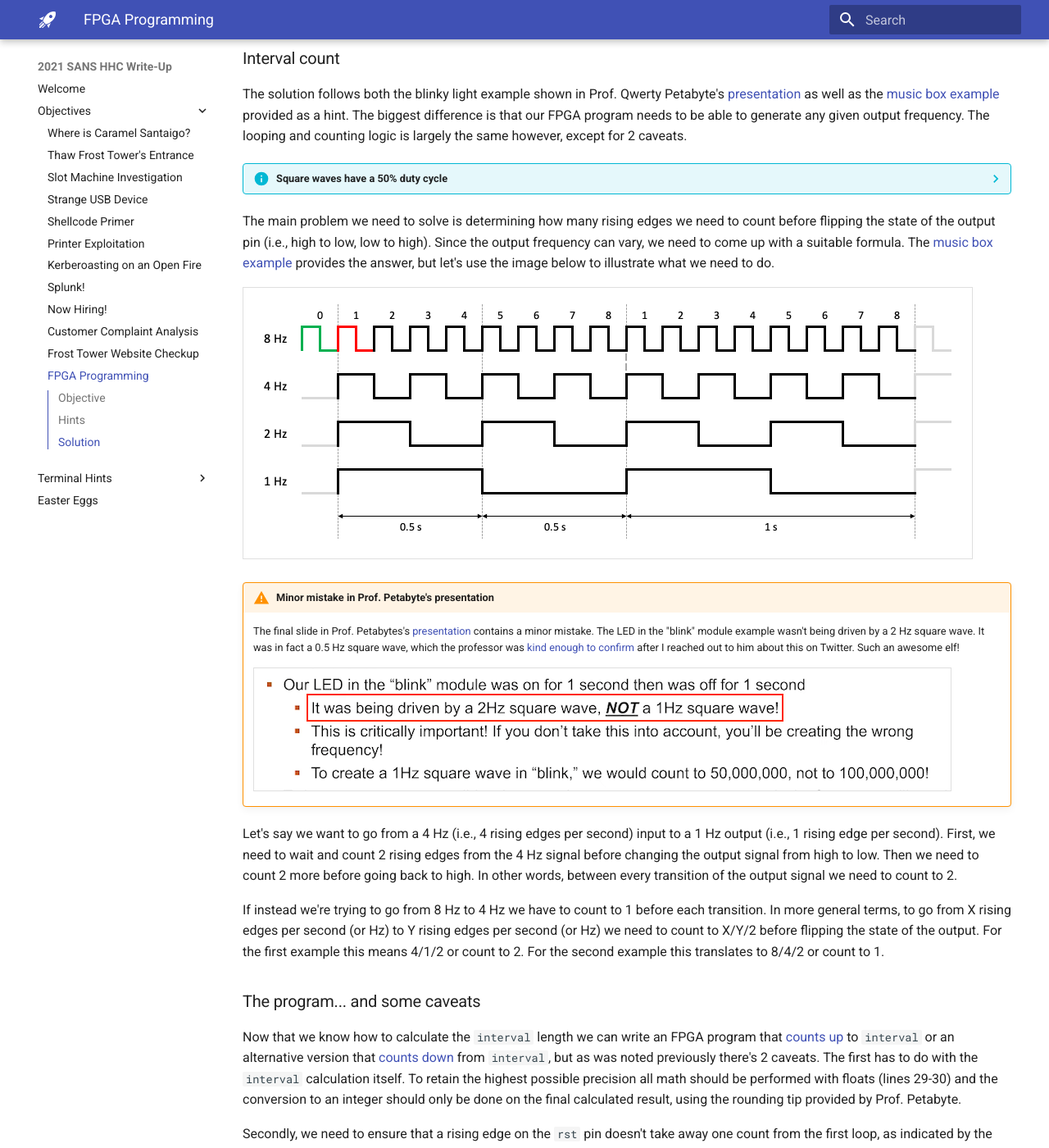
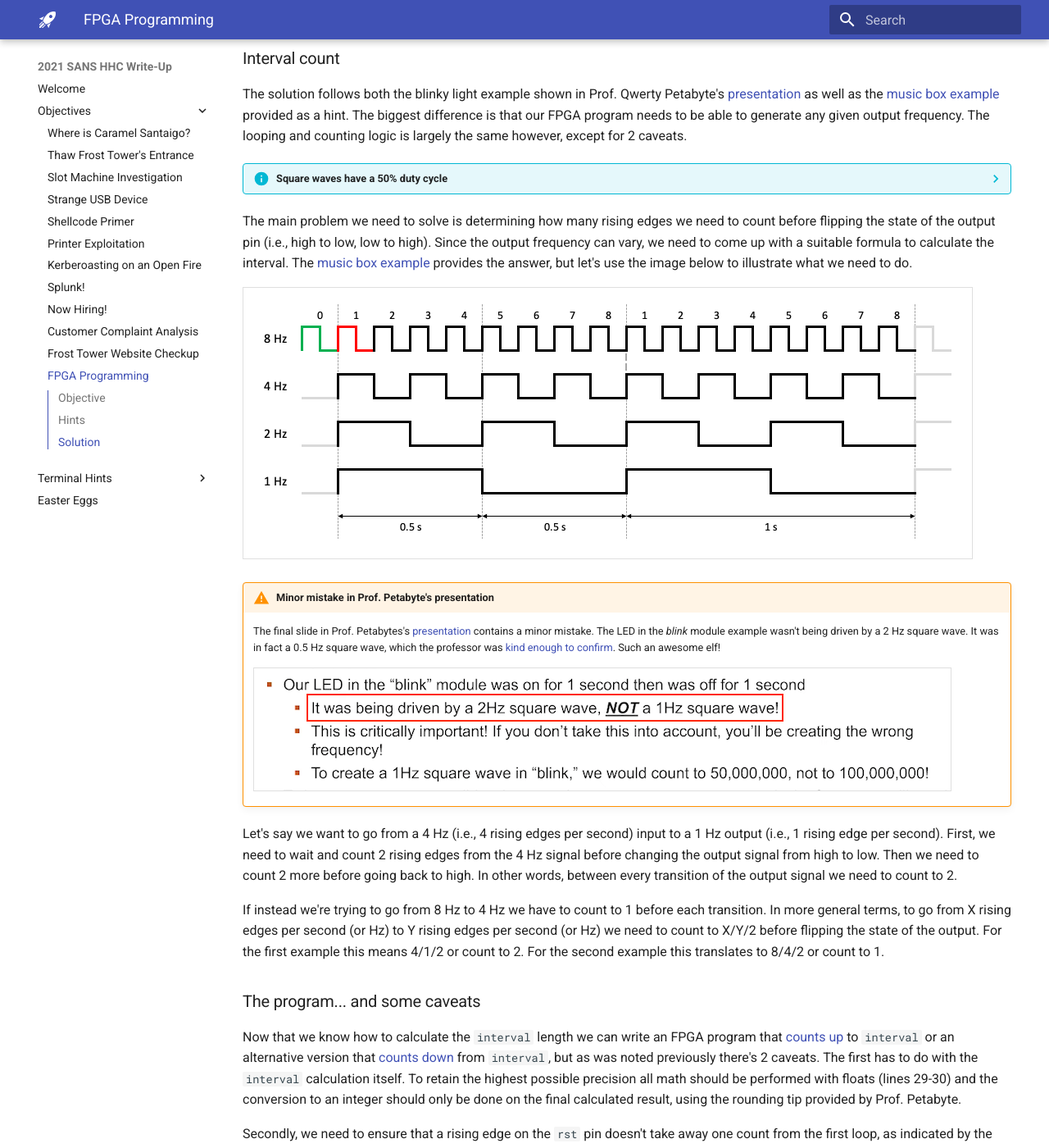
Before and after one commit to crahan/HolidayHackChallenge2021, an MkDocs documentation site: the page built from docs/objectives/o13.md, in a window 1280 px wide and 1400 px high, scrolled down 795 px. Shown: the whole window at 82% size. Built offline with MkDocs 1.6.1 and Material for MkDocs 9.7.7, drawn with Linux system fonts in a browser that asks for light colours; comment, search, counter and statistics services are not loaded; some of the changed text lies outside the part shown.

Commit message:
Objectives review done

```diff
--- a/docs/objectives/o13.md
+++ b/docs/objectives/o13.md
@@ -57,14 +57,14 @@
 The solution follows both the blinky light example shown in Prof. Qwerty Petabyte's [presentation](https://www.youtube.com/watch?v=GFdG1PJ4QjA) as well as the [music box example](https://www.fpga4fun.com/MusicBox1.html) provided as a hint. The biggest difference is that our FPGA program needs to be able to generate any given output frequency. The looping and counting logic is largely the same however, except for 2 caveats.
 
 ??? info "Square waves have a 50% duty cycle"
-    As noted by Prof. Petabyte towards the end of his presentation, a square wave should have a half or 50% duty cycle, which means the high and low state of each cycle has to be of equal duration. In other words, if we want to generate a square output wave then we will need to count the same number of rising edges on the input clock before changing from high to low as we need to count before switching back from low to high.
+    As noted by Prof. Petabyte towards the end of his [presentation](https://www.youtube.com/watch?v=GFdG1PJ4QjA), a square wave should have a half or 50% duty cycle, which means the high and low state of each cycle has to be of equal duration. In other words, if we want to generate a square output wave then we will need to count the same number of rising edges on the input clock before changing from high to low as we need to count before switching back from low to high.
 
-The main problem we need to solve is determining how many rising edges we need to count before flipping the state of the output pin (i.e., high to low, low to high). Since the output frequency can vary, we need to come up with a suitable formula. The [music box example](https://www.fpga4fun.com/MusicBox1.html) provides the answer, but let's use the image below to illustrate what we need to do.
+The main problem we need to solve is determining how many rising edges we need to count before flipping the state of the output pin (i.e., high to low, low to high). Since the output frequency can vary, we need to come up with a suitable formula to calculate the interval. The [music box example](https://www.fpga4fun.com/MusicBox1.html) provides the answer, but let's use the image below to illustrate what we need to do.
 
 ![Square wave examples](../img/objectives/o13/square_waves.png){ class=border }
 
 !!! warning "Minor mistake in Prof. Petabyte's presentation<span id="slide_mistake"></span>"
-    The final slide in Prof. Petabytes's [presentation](https://www.youtube.com/watch?v=GFdG1PJ4QjA) contains a minor mistake. The LED in the "blink" module example wasn't being driven by a 2 Hz square wave. It was in fact a 0.5 Hz square wave, which the professor was [kind enough to confirm](https://twitter.com/QPetabyte/status/1474070594299777026) after I reached out to him about this on Twitter. Such an awesome elf!
+    The final slide in Prof. Petabytes's [presentation](https://www.youtube.com/watch?v=GFdG1PJ4QjA) contains a minor mistake. The LED in the *blink* module example wasn't being driven by a 2 Hz square wave. It was in fact a 0.5 Hz square wave, which the professor was [kind enough to confirm](https://twitter.com/QPetabyte/status/1474070594299777026). Such an awesome elf!
 
     ![Slide error](../img/objectives/o13/slide_mistake.png){ class=border }
 
```
Also changed, not shown: other parts of docs/objectives/o13.md (+1 -1 lines), docs/easter_eggs.md (+3 -3 lines), docs/hints/h4.md (+3 -3 lines), docs/objectives/o11.md (+1 -1 lines).
